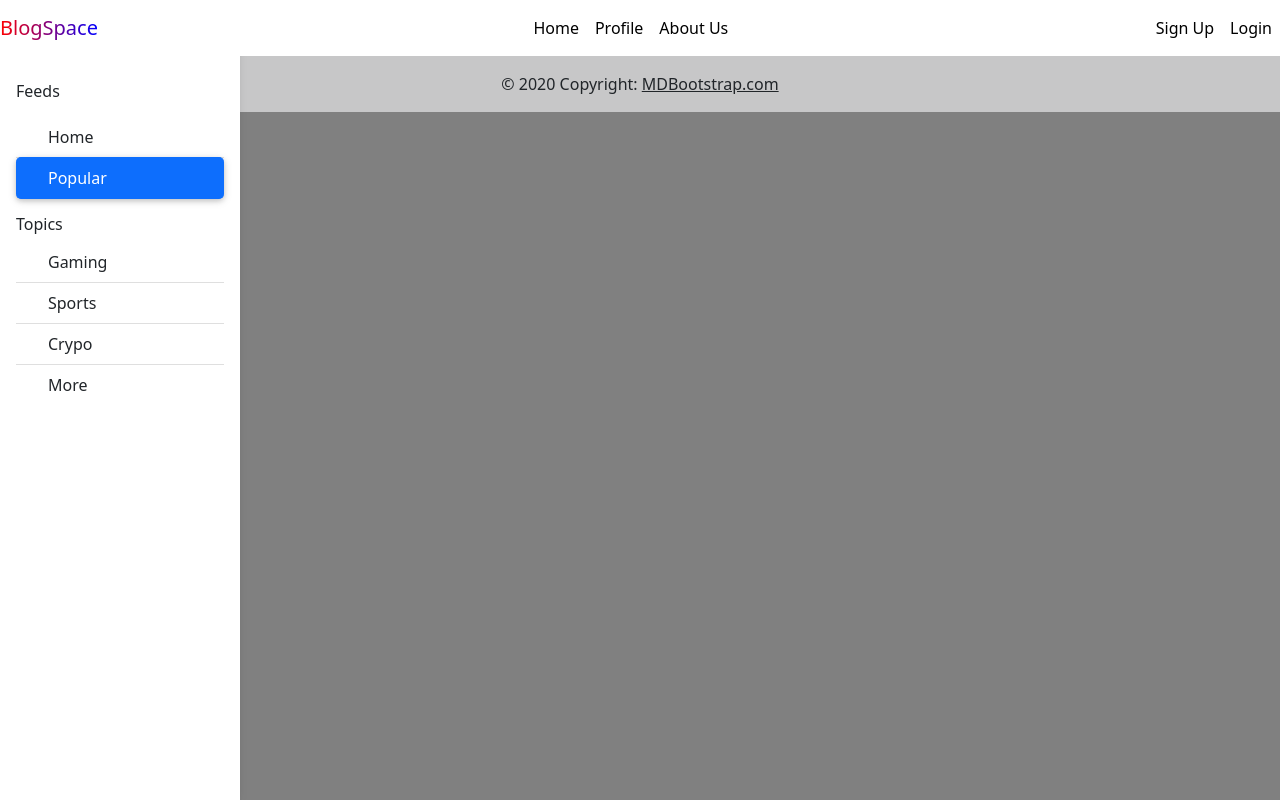
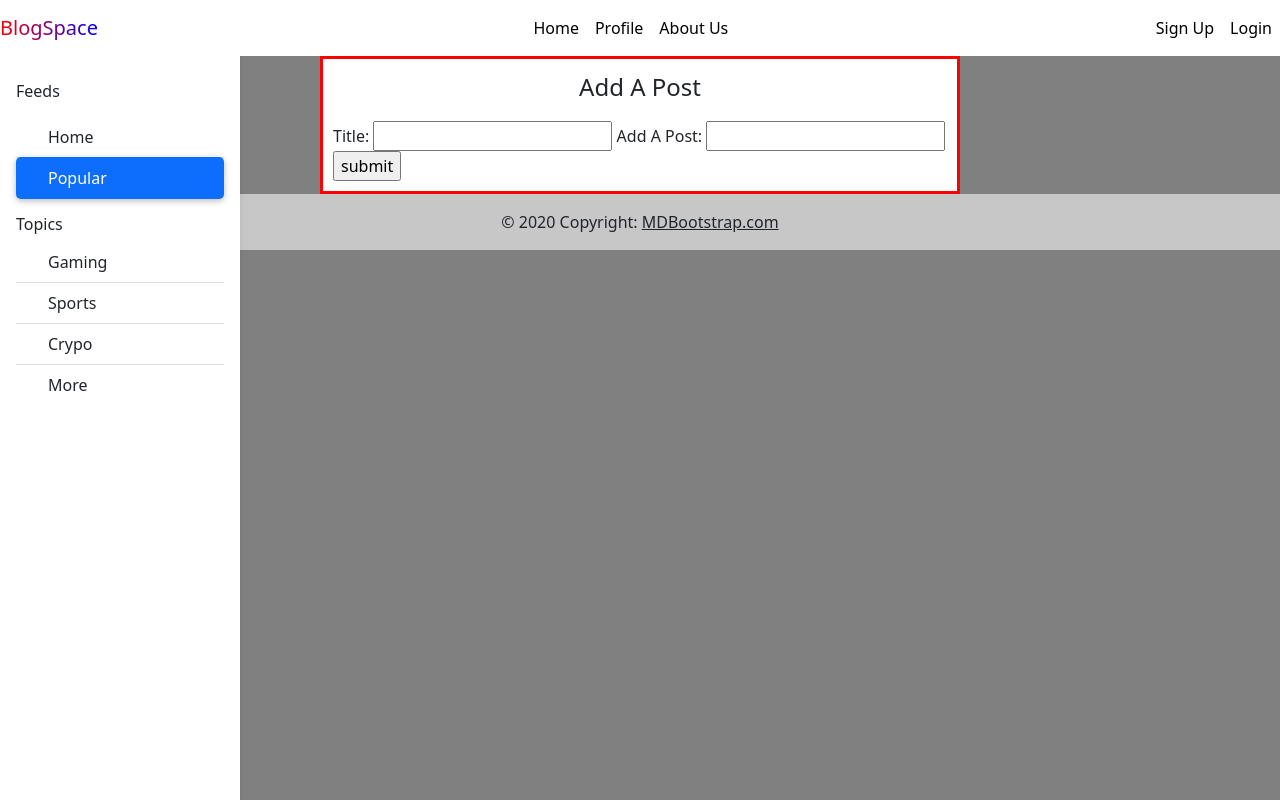
Before and after one commit to Lara5595/Spring_Boot_Practice, a Spring app: template src/main/resources/templates/partials/partialsBlog.html in a window 1280 px wide. Run offline with Thymeleaf, Linux system fonts and the light colour scheme; the template is opened without the code that fills it, so the values that code supplies are empty.

Commit message:
added forms in partials

```diff
--- a/src/main/resources/static/css/blog.css
+++ b/src/main/resources/static/css/blog.css
@@ -1,5 +1,6 @@
 body{
     background-color: gray;
+    min-height: 100%;
 }
 
 
@@ -72,9 +73,3 @@
     background-color: white;
 
 }
-
-
-
-
-/*display: grid;*/
-/*place-items: center;*/
--- a/src/main/resources/templates/partials/partialsBlog.html
+++ b/src/main/resources/templates/partials/partialsBlog.html
@@ -70,6 +70,23 @@
 <!-- Sidebar -->
 
 
+<!--Form to add a blog-->
+<div th:fragment="bootstrap-form" class="middleForm">
+  <fieldset class="centerform">
+    <legend class="d-flex justify-content-center mb-3">Add A Post</legend>
+    <!--    we use coffee/new that we created on  coffee controller-->
+    <form action="/blogs/blog" method="post">
+      <label for="title">Title:</label>
+      <input type="text" id="title" name="title">
+      <label for="body">Add A Post:</label>
+      <input type="text" id="body" name="body">
+      <input type="submit" value="submit">
+    </form>
+  </fieldset>
+</div>
+
+
+
 
 <footer th:fragment="bootstrap-footer" class="bg-light text-center text-lg-start">
   <!-- Copyright -->
```
Also changed, not shown: src/main/resources/templates/blogs/blog.html (+2 -19 lines).
